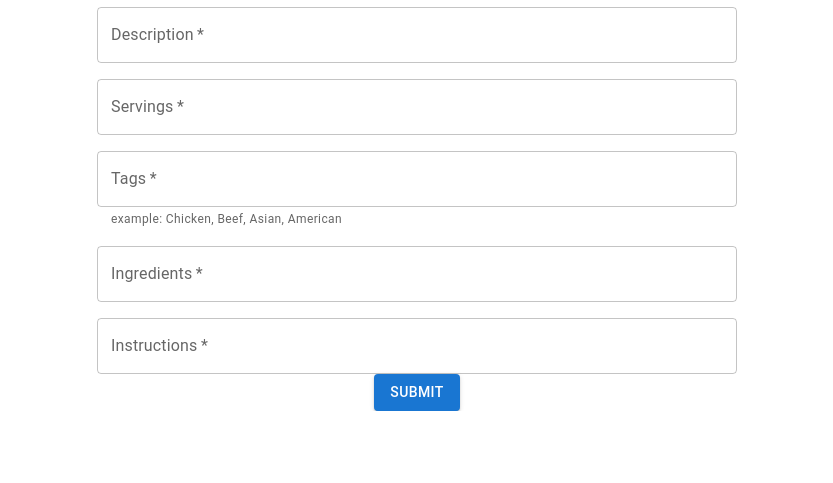
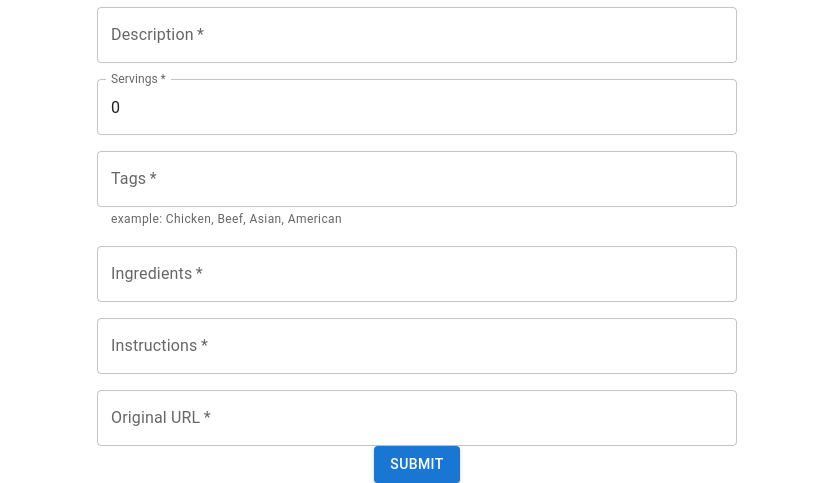
Before and after one commit to Joncher/john-recipe-master, a React (Create React App) app in the folder client/: page / in a window 1280 px wide. Shown: the part 734-1217 px from the top of the page, without its empty margins (223-1056 px from the left). Before the commit the page ends 1145 px from the top, so only its background shows below. Built offline with nearby package versions, Linux system fonts and the light colour scheme; no server answers.

Commit message:
states complete

```diff
--- a/client/src/components/RecipeForm.js
+++ b/client/src/components/RecipeForm.js
@@ -3,11 +3,23 @@ import { useState } from "react";
 import Box from '@mui/material/Box';
 import { Grid, TextField ,Button} from "@mui/material";
 
-function onSubmit(){
 
-}
+function RecipeForm(){
 
-const RecipeForm = () => (
+    const [title, setTitle] = useState("")
+    const [discription, setDiscription] = useState("")
+    const [servings, setServings] = useState(0)
+    const [tags, setTags] = useState("")
+    const [ingredients, setIngredients] = useState("")
+    const [instructions, setInstructions] = useState("")
+    const [originalURL, setOriginalURL] = useState("")
+
+    const onSubmit = (data) => {
+
+    }
+
+
+    return(
     <>
     <h1>Submit a new recipe below:</h1>
     <Box>
@@ -20,6 +32,7 @@ const RecipeForm = () => (
                     margin="normal"
                     id="outlined-title-input"
                     label="Title"
+                    value={title}
                     onChange={(e) => setTitle(e.target.value)}
 
                 />
@@ -32,6 +45,8 @@ const RecipeForm = () => (
                     margin="normal"
                     id="outlined-description-input"
                     label="Description"
+                    value={discription}
+                    onChange={(e) => setDiscription(e.target.value)}
                 />
             </Grid>
             <Grid container item sx={12}>
@@ -43,6 +58,8 @@ const RecipeForm = () => (
                     margin="normal"
                     id="outlined-servings-input"
                     label="Servings"
+                    value={servings}
+                    onChange={(e) => setServings(e.target.value)}
                 />
             </Grid>
             <Grid container item sx={12}>
@@ -56,6 +73,8 @@ const RecipeForm = () => (
                     id="outlined-tags-input"
                     label="Tags"
                     helperText="example: Chicken, Beef, Asian, American"
+                    value={tags}
+                    onChange={(e) => setTags(e.target.value)}
                 />
             </Grid>
             <Grid container item sx={12}>
@@ -68,6 +87,8 @@ const RecipeForm = () => (
                     margin="normal"
                     id="outlined-ingredients-input"
                     label="Ingredients"
+                    value={ingredients}
+                    onChange={(e) => setIngredients(e.target.value)}
                 />
             </Grid>
             <Grid container item sx={12}>
@@ -80,17 +101,39 @@ const RecipeForm = () => (
                     margin="normal"
                     id="outlined-instructions-input"
                     label="Instructions"
+                    value={instructions}
+                    onChange={(e) => setInstructions(e.target.value)}
+                />
+            </Grid>
+            <Grid container item sx={12}>
+                <TextField
+                    sx={{ margin: "auto",
+                    width: "50%"}}
+                    required
+                    margin="normal"
+                    id="outlined-originalURL-input"
+                    label="Original URL"
+                    value={originalURL}
+                    onChange={(e) => setOriginalURL(e.target.value)}
                 />
             </Grid>
         </Grid>
+        {/* const [title, setTitle] = useState("")
+    const [discription, setDiscription] = useState("")
+    const [servings, setServings] = useState(0)
+    const [tags, setTags] = useState("")
+    const [ingredients, setIngredients] = useState("")
+    const [instructions, setInstructions] = useState("")
+    const [originalURL, setOriginalURL] = useState("") */}
         <Button
         variant="contained"
         onClick={(e) => {
-            console.log(e.target.parentNode());
+            onSubmit({"title": title, "discription": discription, "servings": servings, "tags": tags, "ingredients": ingredients, "instructions": instructions, "originalURL": originalURL})
         }}
     >Submit</Button>
     </Box>
     </>
-)
+    )
+}
 
 export default RecipeForm
```
